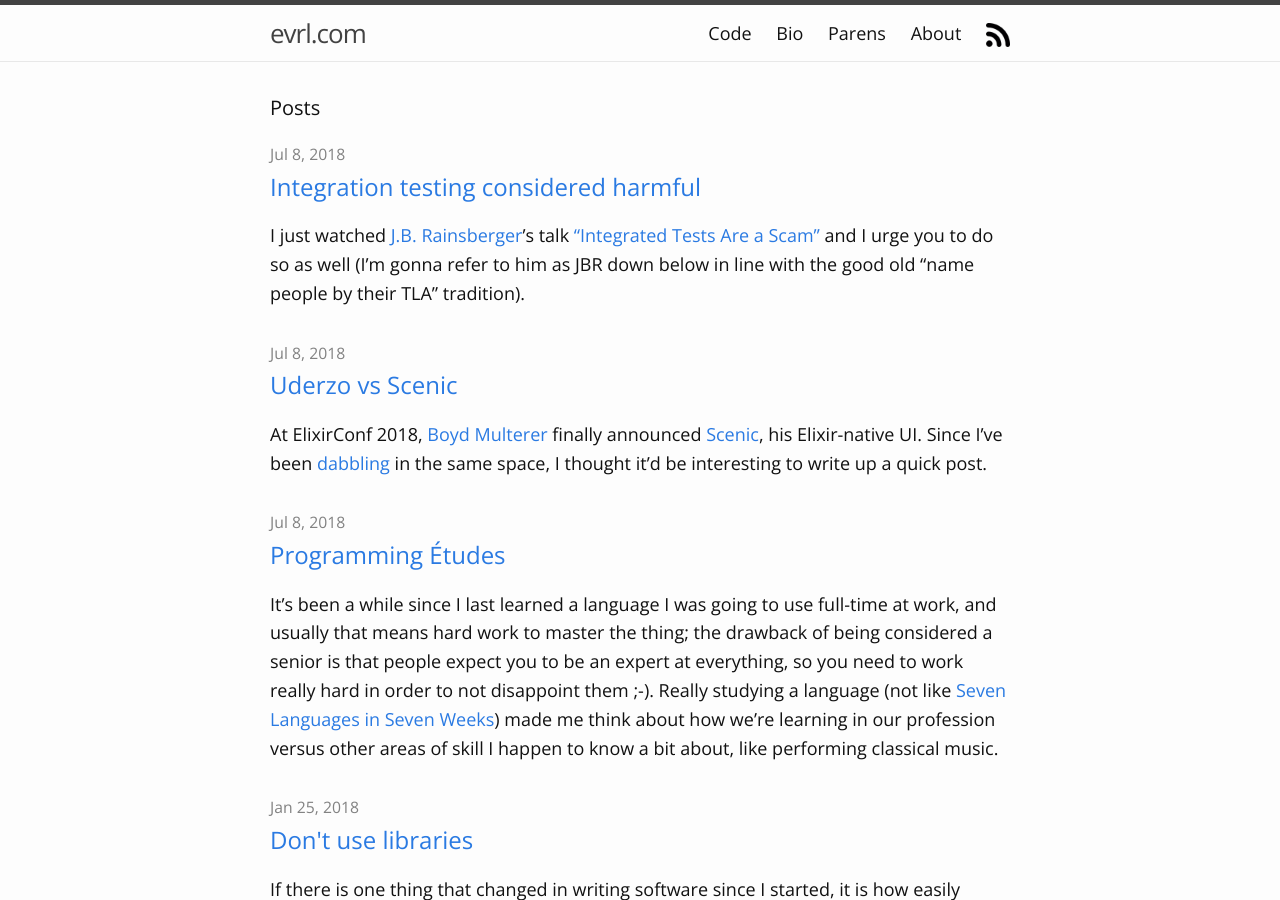
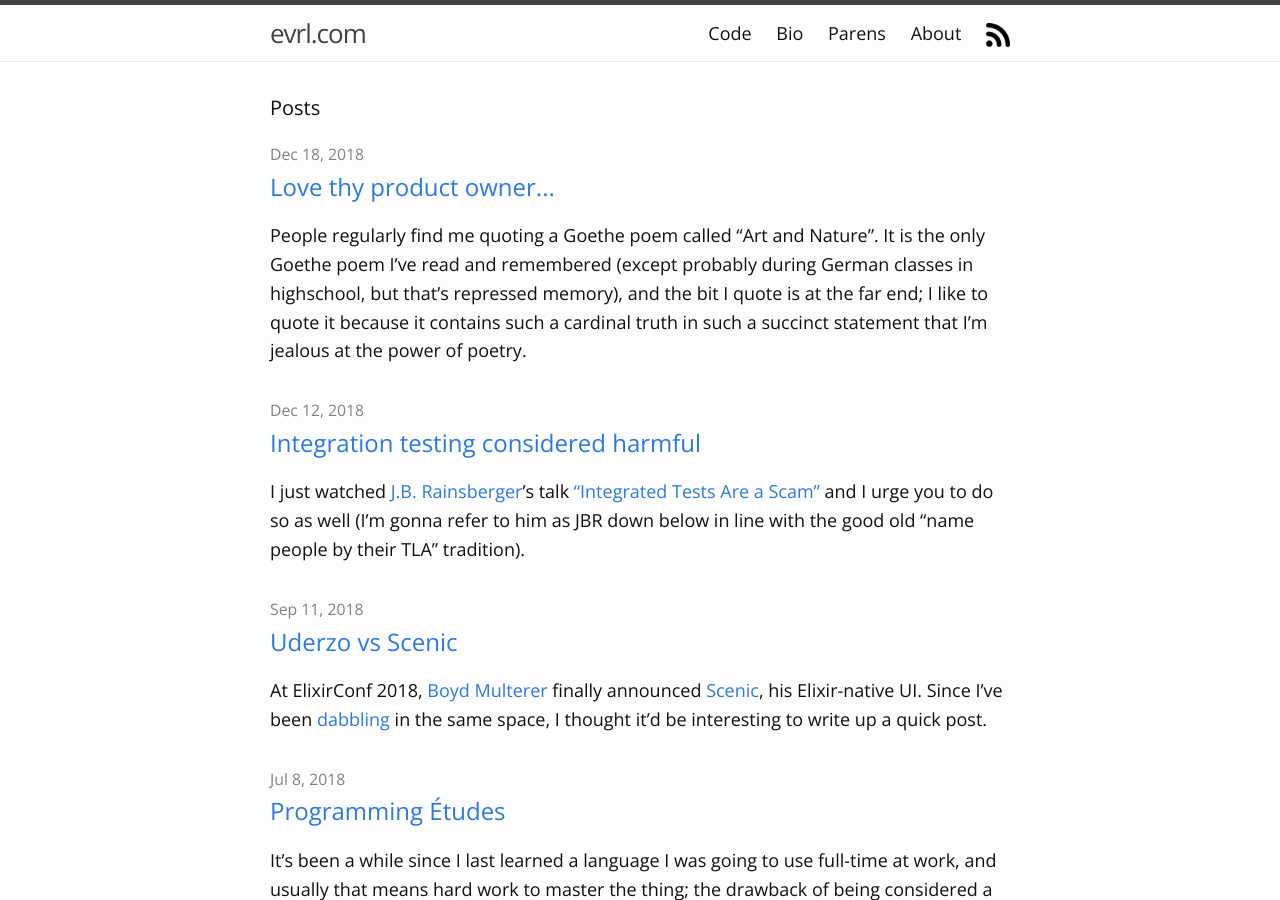
Before and after one commit to cdegroot/evrl, a Jekyll site: the page built from index.html, in a window 1280 px wide and 900 px high. Built offline with Jekyll 4.4.1, drawn with Linux system fonts in a browser that asks for light colours; some of the changed lines change nothing that is shown.

Commit message:
WIP new post (#1)
* WIP new post

* Remove last paragraph

* Small fix

* Restructure a bit

* Fix PO references

* Fix typo

* Add acknowledgement

* Fix dates of posts

```diff
--- a/_posts/2018-09-11-uderzo-vs-scenic.markdown
+++ b/_posts/2018-09-11-uderzo-vs-scenic.markdown
@@ -1,7 +1,7 @@
 ---
 layout: post
 title:  "Uderzo vs Scenic"
-date:   2018-07-08 20:24
+date:   2018-09-11 20:24
 categories: programming elixir
 ---
 At ElixirConf 2018, [Boyd Multerer](https://github.com/boydm) finally announced
--- a/_posts/2018-12-12-integrated-testing.markdown
+++ b/_posts/2018-12-12-integrated-testing.markdown
@@ -1,7 +1,7 @@
 ---
 layout: post
 title:  "Integration testing considered harmful"
-date:   2018-07-08 20:24
+date:   2018-12-12 20:24
 categories: programming testing
 ---
 I just watched [J.B. Rainsberger](https://www.jbrains.ca/)'s talk
--- /dev/null
+++ b/_posts/2018-12-14-love-thy-product-owner.markdown
@@ -0,0 +1,124 @@
+---
+layout: post
+title:  "Love thy product owner..."
+date:   2018-12-18 20:24
+categories: programming
+---
+People regularly find me quoting a Goethe poem called "Art and Nature".
+It is the only Goethe poem I've read
+and remembered (except probably during German classes in highschool,
+but that's repressed memory), and the bit I quote is at the far end;
+I like to quote it because it contains such a cardinal truth in such
+a succinct statement that I'm jealous at the power of poetry.
+
+Here's the poem translated by David Luke:
+
+>Nature and Art, they go their separate ways,
+>
+>It seems; yet all at once they find each other.
+>
+>Even I no longer am a foe to either;
+>
+>Both equally attract me nowadays.
+>
+>Some honest toil's required; then, phase by phase,
+>
+>When diligence and wit have worked together
+>
+>To tie us fast to Art with their good tether,
+>
+>Nature again may set our hearts ablaze.
+>
+>All culture is like this; the unfettered mind,
+>
+>The boundless spirit's mere imagination,
+>
+>For pure perfection's heights will strive in vain.
+>
+>To achieve great things, we must be self-confined:
+>
+>Mastery is revealed in limitation
+>
+>And law alone can set us free again.
+>
+
+The last three lines are the interesting ones, and I keep coming
+up at situations where they apply, especially at work.
+
+A lot of people, especially those newer to the field, are awed by
+the fast pace of development and the constant stream of new toys. And
+people, techies first, want to play with these new toys: new languages,
+new databases, this whole cloud thing, surely there must be a problem
+that's just dying to be solved with a new toy.
+
+However, if you've been around for long enough, you notice patterns and
+repeat cycles. After some thirty years of doing paid coding work, there
+is the realization that these new toys are invariably pushed by very
+skilled sales people and that they never present a silver bullet, and
+that the _actual_ hard parts of our work are more mundane and less
+prone to change:
+
+* Write really good code, which is made hard because good code wants to
+  be simple and business requirements usually don't have that characteristic;
+* Work with Peter L Deutsch [Fallacies of Distributed Computing](https://en.wikipedia.org/wiki/Fallacies_of_distributed_computing)
+  and know your systems' limitations. Hint: a website is a distributed system,
+  so there's a fair chance that you're working on a distributed system
+  right now.
+* Know design patterns and when and where to apply them (I'm a card-carrying
+  [Hillside Group](https://hillside.net/) member because I think that patterns
+  are a very powerful tool to distill and share knowledge).
+
+There's probably more to that list, but this is what pops into my mind right
+now as things that haven't really changed since I started typing away on my
+first paid gig. As the French say, "plus ça change, plus c'est la même chose".
+As I progressed from deployment through a 5.25" floppy disk handed out to
+my first customer the tools changed, but the business problems I was solving
+and the way in which we went about it did not change a lot. And the shinies
+that sales people and enthusiasts told me to use sometimes helped, sometimes
+not. As I progressed, I started focusing more and more on becoming really
+good at these core skills and less on a language, a library, or the newest
+way to send messages from A to B reliably (something solved in the '80s with
+store and forward style mail delivery systems, by the way).
+
+What does this have to do with "Love thy Product Owner?"
+
+A PO will let you focus. A PO has a list of business problems, ideas, and
+whatnot that is good for four years of work for your team, everything must
+be done yesterday because a competitor popped up, and can we please stop
+talking and start typing?
+
+As the prime representative of the business you're working in, your product
+owner will rub your nose in the dirty every day reality of doing business
+and will make it clear that playing in the sandbox with new toys is not
+something that will make them, or by extension the business, happy.
+
+Your product owner restricts you. They are the "limitation" in Goethe's
+poem. Your company's architecture, chosen stack, tools, and production
+platform is the law. They work together to allow you to shine, set you
+free, and show your mastery. Mastery in solving business problems by
+focusing at the domains I listed above, and becoming really good at
+them. Not mastery by getting a new tool from the shelf and applying it
+because a) it's more fun that way and b) maybe it _will_ actually solve
+your problem this time. There's a time and space for that, of course,
+but make "innovation" the exception, not the norm.
+
+The norm is good, honest, writing code. The best code you can deliver
+and that makes your business happy now and in the future. Sure, learn new
+languages, toy with new tech - it's important to see what's out there because
+some day, your PO will come with a new idea and one of the things you toyed with
+8 months ago seems to fit the bill _exactly_. But it is a side gig, and frankly
+mostly an optimization; your real leverage sits in your core skills. Writing
+good code is hard, but delivering good code is extremely fulfilling. And it
+is more satisfying than chasing new shinies, toying with tools that come and
+go over time, and - worst case - being in a development team that has to spend
+half its time on maintaining three language stacks, two relational databases,
+four messaging systems, and knowledge about half AWS' product catalog just because
+your predecessors tried to solve relatively simple business problems by just
+constantly hunting for new tools.
+
+Chose a stack, stick with it. Embrace the law it lays down, as it lets you
+focus; love thy product owner, because a decent one will put the pressure on
+your team that will help you excel.
+
+_(If you made it here: thanks for reading, and big thanks to
+[@dileshnij](https://twitter.com/dileshnij) for proofreading multiple times!)_
```
Also changed, not shown: Gemfile.lock.
